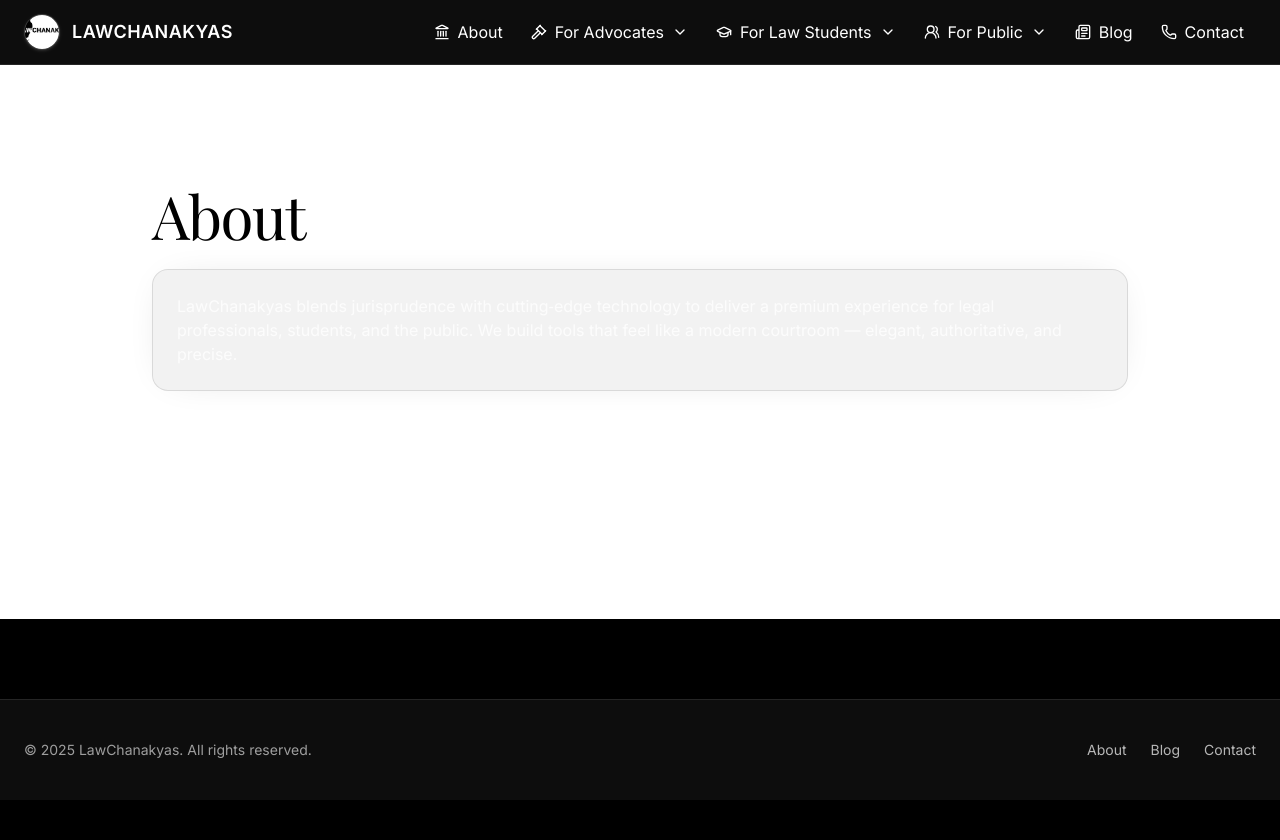
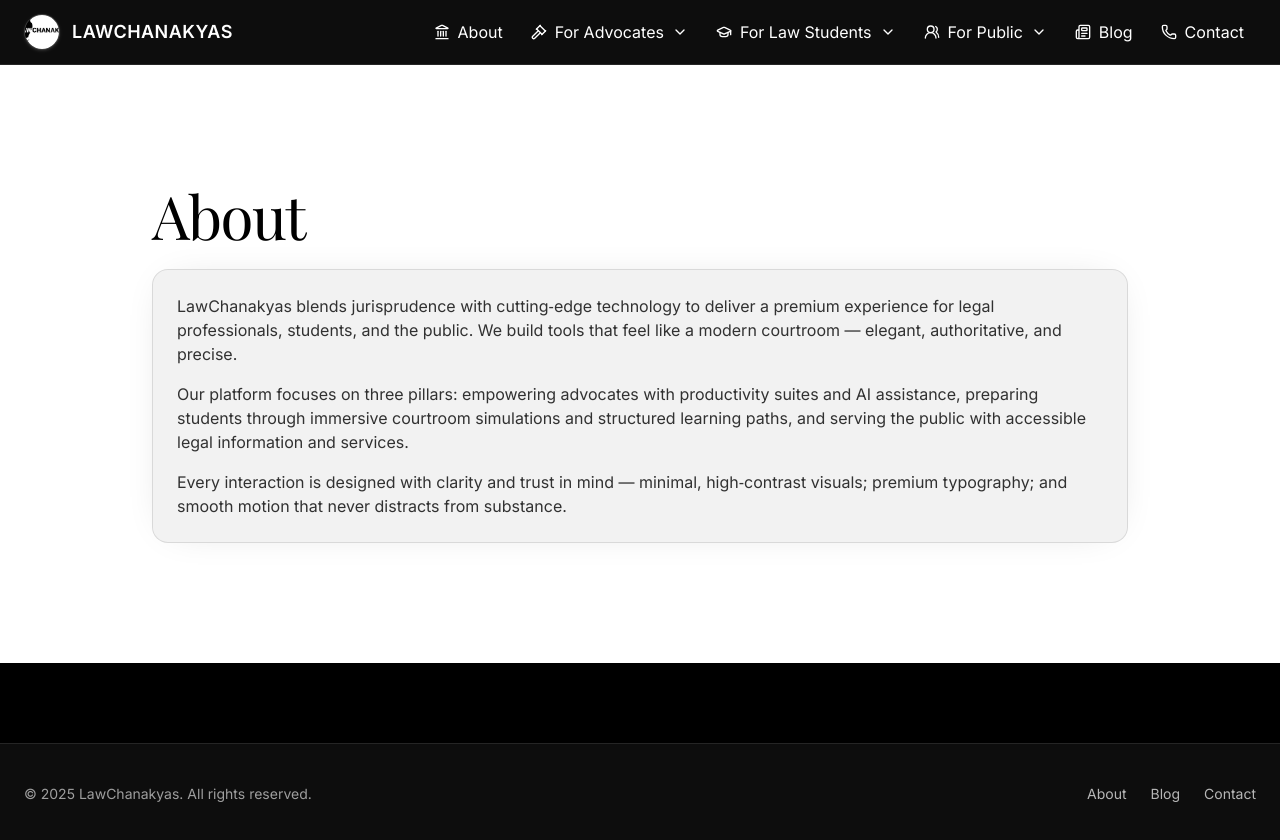
Before and after one commit to aipilotly/lawchanakyas, a Next.js app: page /about in a window 1280 px wide. Shown: the top 840 px of the page. Before the commit the page ends 800 px from the top, so only its background shows below. Built offline with nearby package versions, Linux system fonts and the light colour scheme; a web font is replaced by a local one.

Commit message:
type script issue fix

```diff
--- a/src/app/about/page.tsx
+++ b/src/app/about/page.tsx
@@ -9,13 +9,24 @@ export default function AboutPage() {
   return (
     <PageTransition>
       <div className="mx-auto max-w-5xl px-6 py-16">
-        <h1 className="h1 mb-6">About</h1>
+        <h1 className="h1 mb-6 text-black">About</h1>
         <div className="premium-card space-y-4">
-          <p className="text-white/80">
+          <p className="text-black/80">
             LawChanakyas blends jurisprudence with cutting‑edge technology to
             deliver a premium experience for legal professionals, students, and
             the public. We build tools that feel like a modern courtroom —
             elegant, authoritative, and precise.
+          </p>
+          <p className="text-black/80">
+            Our platform focuses on three pillars: empowering advocates with
+            productivity suites and AI assistance, preparing students through
+            immersive courtroom simulations and structured learning paths, and
+            serving the public with accessible legal information and services.
+          </p>
+          <p className="text-black/80">
+            Every interaction is designed with clarity and trust in mind —
+            minimal, high‑contrast visuals; premium typography; and smooth
+            motion that never distracts from substance.
           </p>
         </div>
       </div>
--- a/src/components/ParticlesBackground.tsx
+++ b/src/components/ParticlesBackground.tsx
@@ -1,20 +1,11 @@
 "use client";
 
-import { useCallback, useMemo } from "react";
+import { useMemo } from "react";
 import Particles from "@tsparticles/react";
-import type { Container, Engine } from "@tsparticles/engine";
-import { loadSlim } from "@tsparticles/slim";
+import type { ISourceOptions } from "@tsparticles/engine";
 
 export default function ParticlesBackground() {
-	const particlesInit = useCallback(async (engine: Engine) => {
-		await loadSlim(engine);
-	}, []);
-
-	const particlesLoaded = useCallback(async (container: Container | undefined) => {
-		// Particles loaded callback
-	}, []);
-
-	const options = useMemo(
+	const options: ISourceOptions = useMemo(
 		() => ({
 			fpsLimit: 120,
 			particles: {
@@ -22,11 +13,11 @@ export default function ParticlesBackground() {
 					value: 80,
 					density: {
 						enable: true,
-						value_area: 800
-					}
+						area: 800,
+					},
 				},
 				color: {
-					value: "#000000"
+					value: "#000000",
 				},
 				opacity: {
 					value: 0.3,
@@ -34,8 +25,8 @@ export default function ParticlesBackground() {
 					animation: {
 						enable: true,
 						speed: 0.5,
-						sync: false
-					}
+						sync: false,
+					},
 				},
 				size: {
 					value: { min: 1, max: 3 },
@@ -43,15 +34,15 @@ export default function ParticlesBackground() {
 					animation: {
 						enable: true,
 						speed: 2,
-						sync: false
-					}
+						sync: false,
+					},
 				},
 				links: {
 					enable: true,
 					color: "#000000",
 					opacity: 0.2,
 					distance: 150,
-					width: 1
+					width: 1,
 				},
 				move: {
 					enable: true,
@@ -60,40 +51,39 @@ export default function ParticlesBackground() {
 					random: false,
 					straight: false,
 					outModes: {
-						default: "bounce"
+						default: "bounce",
 					},
 					bounce: false,
 					attract: {
 						enable: false,
 						rotateX: 600,
-						rotateY: 1200
-					}
-				}
+						rotateY: 1200,
+					},
+				},
 			},
 			interactivity: {
-				detectOn: "window",
 				events: {
 					onHover: {
 						enable: true,
-						mode: "repulse"
+						mode: "repulse",
 					},
 					onClick: {
 						enable: true,
-						mode: "push"
+						mode: "push",
 					},
-					resize: true
+					resize: { enable: true },
 				},
 				modes: {
 					repulse: {
 						distance: 100,
-						duration: 0.4
+						duration: 0.4,
 					},
 					push: {
-						quantity: 4
-					}
-				}
+						quantity: 4,
+					},
+				},
 			},
-			detectRetina: true
+			detectRetina: true,
 		}),
 		[]
 	);
@@ -112,8 +102,6 @@ export default function ParticlesBackground() {
 		>
 			<Particles
 				id="tsparticles"
-				init={particlesInit}
-				loaded={particlesLoaded}
 				options={options}
 				className="w-full h-full"
 				style={{ width: '100%', height: '100%' }}
```
